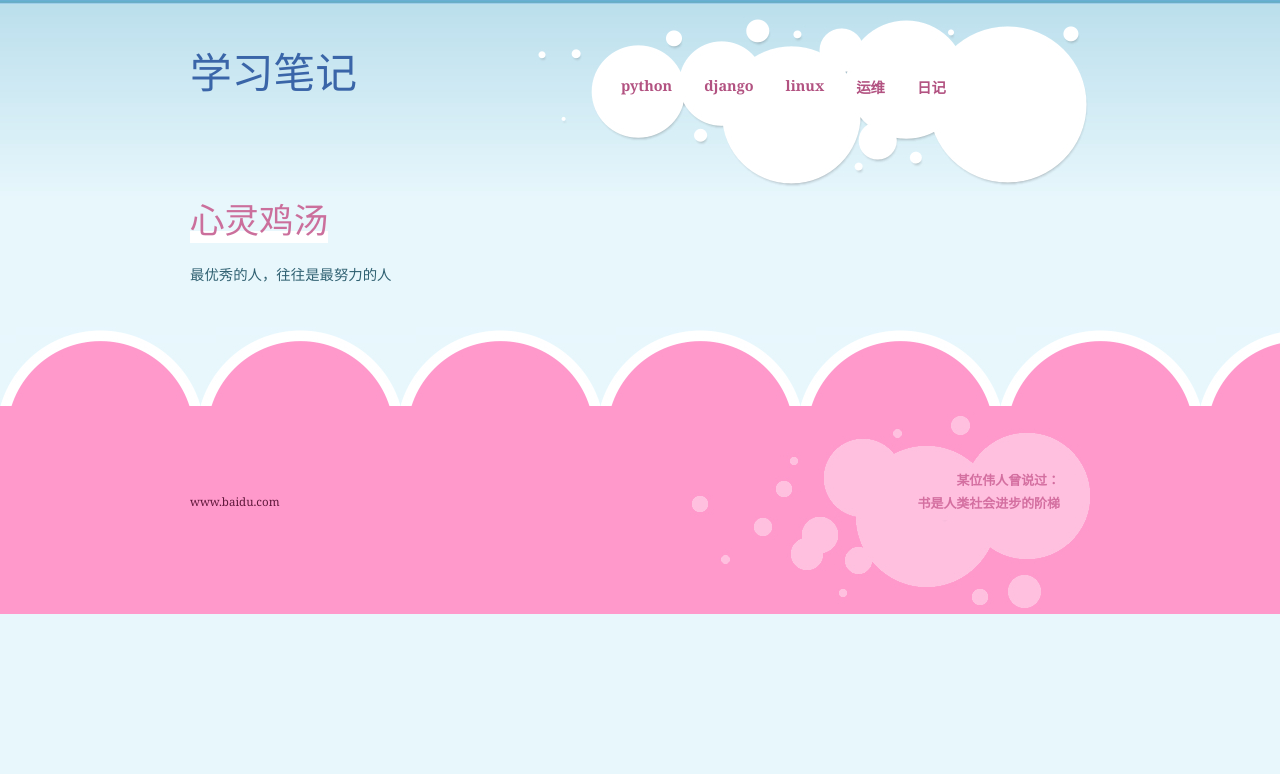
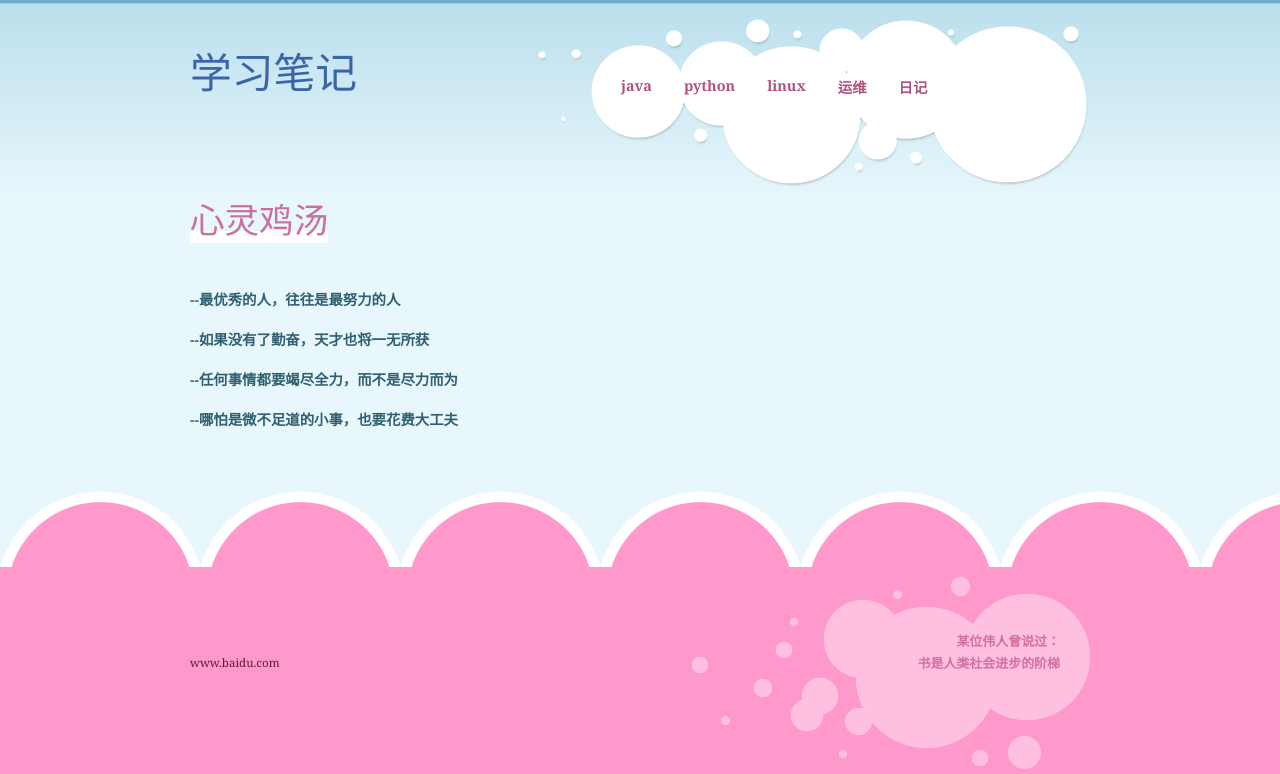
Before and after one commit to crazybaobao/Python, a Django app: page / in a window 1280 px wide. Shown: the top 774 px of the page. Run offline with Django 3.2, Linux system fonts and the light colour scheme.

Commit message:
测试持续集成

```diff
--- a/templates/index.html
+++ b/templates/index.html
@@ -5,15 +5,15 @@
 <head>
     <meta http-equiv="content-type" content="text/html; charset=UTF-8"/>
     <meta name="description" content="个人网站"/>
-    <link rel="stylesheet" href="/static/css/main.css"/>
+    <link rel="stylesheet" href="{% static 'css/main.css'%}"/>
     <title>个人网站</title>
 </head>
 <body>
 <div class="wrap">
     <h1 id="logo"><a href="#">学习笔记</a></h1>
     <ul id="menu">
+        <li><a href="#">Java</a></li>
         <li><a href="#">Python</a></li>
-        <li><a href="#">Django</a></li>
         <li><a href="#">Linux</a></li>
         <li><a href="#">运维</a></li>
         <li><a href="#">日记</a></li>
@@ -21,7 +21,11 @@
 
     <div id="text">
         <h2>心灵鸡汤</h2>
-        <p>最优秀的人，往往是最努力的人</p>
+        <br/><br/><br/><br/><br/>
+        <h5>--最优秀的人，往往是最努力的人</h5><br/>
+        <h5>--如果没有了勤奋，天才也将一无所获</h5><br/>
+        <h5>--任何事情都要竭尽全力，而不是尽力而为</h5><br/>
+        <h5>--哪怕是微不足道的小事，也要花费大工夫</h5><br/>
     </div>
 </div>
 
```
